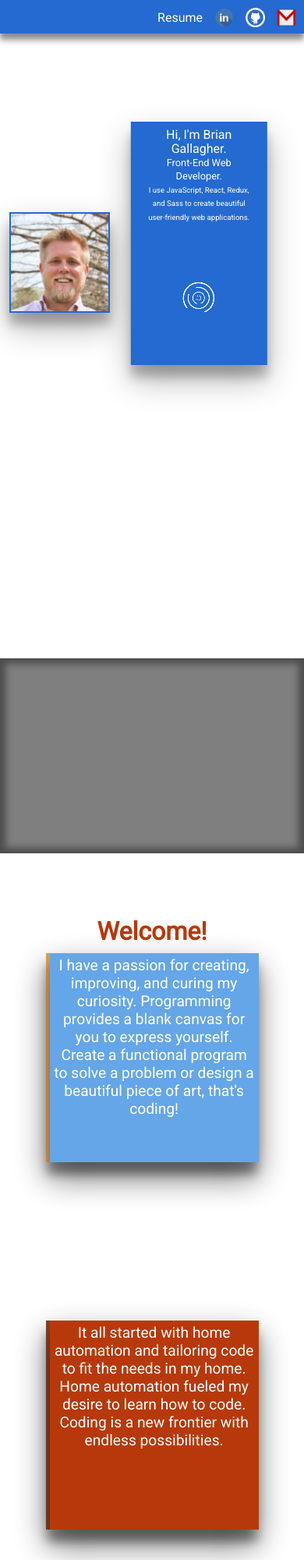
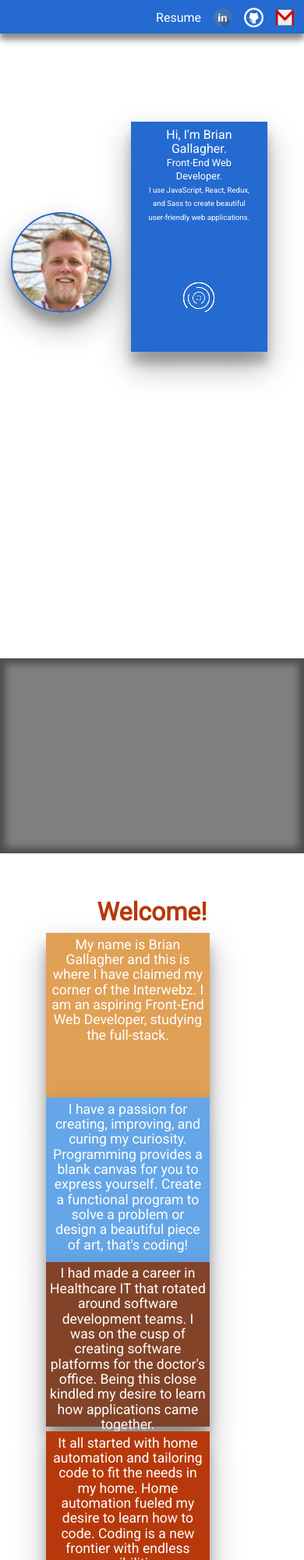
Before and after one commit to bgallagher-9/main-site, a website: page app/index.html in a window 390 px wide. Shown: the top 2000 px of the page at 78% size. Drawn offline with Linux system fonts and the light colour scheme.

Commit message:
still styling

```diff
--- a/app/scss/about.scss
+++ b/app/scss/about.scss
@@ -1,7 +1,7 @@
 .about-bg {
   background-color: #fff;
   width: 100%;
-  height: 125%;
+  min-height: 100%;
 
 
   h3 {
@@ -9,7 +9,7 @@
     text-align: center;
     font-size: 2em;
     font-weight: 700;
-    padding-top: 10vh;
+    padding-top: 15%;
   }
 
   .about {
@@ -27,7 +27,7 @@
       text-align: center;
       line-height: 1.2em;
       display: inline-block;
-      padding: 1vw;
+      padding: 2%;
     }
     .p-card1 {
       position: absolute;
@@ -63,12 +63,9 @@
   animation: fadein 2.7s;
 }
 
-
-
 .card-slide1 {
   transform: translate(100px, 100px);
   transition: all 1.5s ease-in-out;
-
 }
 .card-slide2 {
   transform: translate(-100px, 100px);
@@ -82,3 +79,51 @@
   transform: translate(-100px, -100px);
   transition: all 1.5s ease-in-out;
 }
+
+@media (max-width: 400px) and (orientation: portrait) {
+  .about-bg {
+    .about {
+
+      .about-card {
+        height: 200px;
+        width: 200px;
+        display: inline-block;
+
+        font-size: 1.1em;
+        line-height: 1.1em;
+      }
+      .p-card1 {
+        position: static;
+        background-color: #e0a056;
+      }
+      .p-card2 {
+        position: static;
+        background-color: #65A6E8;
+      }
+      .p-card3 {
+        position: static;
+        background-color: #824328;
+      }
+      .p-card4 {
+        position: static;
+        background-color: #B7390B;
+      }
+      .card-slide1 {
+        transform: translate(0px, 0px);
+        transition: all 1.5s ease-in-out;
+      }
+      .card-slide2 {
+        transform: translate(0px, 0px);
+        transition: all 1.5s ease-in-out;
+        }
+      .card-slide3 {
+        transform: translate(0px, 0px);
+        transition: all 1.5s ease-in-out;
+      }
+      .card-slide4 {
+        transform: translate(0px, 0px);
+        transition: all 1.5s ease-in-out;
+      }
+    }
+  }
+}
--- a/app/scss/divider.scss
+++ b/app/scss/divider.scss
@@ -1,6 +1,6 @@
 .divider {
   height: 250px;
-  width: 100vw;
+  width: 100%;
   // background-color: #00125C;
   background-image: url('./../images/sun1.jpg');
   background-position: center;
--- a/app/scss/home.scss
+++ b/app/scss/home.scss
@@ -2,29 +2,27 @@ body, html {
   font-family: 'Roboto', sans-serif;
   height: 100%;
 }
-
 .home {
   background-color: #fff;
-  // background-attachment: fixed;
   width: 100%;
   height: 100%;
-  // overflow: hidden;
-
     .container-home {
       background-color: #246ad0;
       width: 40%;
       height: 50%;
       box-shadow: 0 19px 38px rgba(0,0,0,0.30), 0 15px 12px rgba(0,0,0,0.22);
+
     }
     .centered {
       margin: 20% auto 0;
     }
-
+    .top-margin {
+      margin-top: 20%;
+    }
   .cvs {
     margin: 0 auto;
     width: 200px;
   }
-
   .name {
     width: 35vw;
     height: 15vh;
@@ -32,14 +30,12 @@ body, html {
     color: white;
     font-size: 1.5em;
     text-align: center;
-    padding-top: 10vh;
+    padding-top: 14%;
     border-radius: 3px;
     line-height: 1.3em;
-
     div {
       font-size: .8em;
     }
-
     p {
       font-size: .6em;
     }
@@ -49,7 +45,6 @@ body, html {
 .home-slide {
   transform: translateX(18vw);
   transition: all 1.3s ease-in-out;
-  margin-top: 20vh;
   display: inline-block;
 }
 
@@ -61,7 +56,7 @@ body, html {
   background-repeat: no-repeat;
   background-position: center;
   background-size: cover;
-  // border-radius: 100%;
+  border-radius: 100%;
   border: 2px solid #246ad0;
   animation: fadein 3s;
   display: inline-block;
@@ -79,12 +74,10 @@ body, html {
       height: 125px;
       width: 125px;
       margin-bottom: 3%;
-      margin-left: 3%;
-      margin-top: 2%;
     }
     .container-home {
       margin-top: 40%;
-      height: 37%;
+      height: 35%;
       width: 45%;
     }
     .name {
@@ -93,13 +86,15 @@ body, html {
       line-height: 1.1em;
     }
     .home-slide {
-      transform: translateX(13%);
+      transform: translateX(12%);
     }
     .cvs {
       zoom: .3;
       padding-top: 35%;
     }
   }
+
+
 };
 @media (max-width: 641px) and (orientation: landscape) {
   .home {
@@ -128,7 +123,7 @@ body, html {
   }
 };
 
-@media (max-width: 450px) and (min-width: 400px) and (orientation: portrait) {
+@media (max-width: 500px) and (min-width: 401px) and (orientation: portrait) {
   .home {
     .face {
       height: 125px;
@@ -150,8 +145,8 @@ body, html {
       transform: translateX(10vw);
     }
     .cvs {
-      zoom: .3;
-      padding-top: 16vh;
+      zoom: .4;
+      padding-top: 10%;
     }
   }
 };
@@ -206,7 +201,58 @@ body, html {
   }
 };
 
-@media (max-width: 1025px) and (min-width: 500px) and (orientation: portrait) {
+@media (max-width: 1025px) and (min-width: 730px) and (orientation: portrait) {
+  .home {
+    .container-home {
+      height: 40%;
+    }
+    .home-slide {
+      transform: translateX(17vw);
+    }
+    .name {
+      font-size: 1.2em;
+      padding-top: 4vh;
+      line-height: 1.1em;
+    }
+    .face {
+      height: 250px;
+      width: 250px;
+      // margin-bottom: 8vh;
+      margin-left: 6vw;
+    }
+    .cvs {
+      zoom: .5;
+      margin-top: 6%;
+    }
+  }
+}
+@media (max-width: 729px) and (min-width: 501px) and (orientation: portrait) {
+  .home {
+    .container-home {
+      height: 35%;
+    }
+    .home-slide {
+      transform: translateX(10vw);
+    }
+    .name {
+      font-size: 1.2em;
+      padding-top: 4vh;
+      line-height: 1.1em;
+    }
+    .face {
+      height: 200px;
+      width: 200px;
+      // margin-bottom: 8vh;
+      margin-left: 5vw;
+    }
+    .cvs {
+      zoom: .5;
+      margin-top: 6%;
+    }
+  }
+}
+
+@media (max-width: 1025px) and (min-width: 800px) and (orientation: landscape) {
   .home {
     .container-home {
       height: 40%;
@@ -220,5 +266,9 @@ body, html {
       margin-bottom: 8vh;
       margin-left: 6vw;
     }
+    .cvs {
+      zoom: .5;
+      margin-top: 6%;
+    }
   }
 }
--- a/app/scss/navbar.scss
+++ b/app/scss/navbar.scss
@@ -1,7 +1,7 @@
 .contact {
   background-color: #246ad0;
   height: 43px;
-  width: 100%;
+  width: 100vw;
   position: fixed;
   top: 0;
   left: 0;
@@ -13,26 +13,26 @@
     height: 25px;
     position: fixed;
     top: 10px;
-    right: 10px;
+    right: 12px;
   }
   .linkedin img {
     width: 25px;
     height: 25px;
     position: fixed;
     top: 10px;
-    right: 90px;
+    right: 92px;
   }
   .github img {
     width: 25px;
     height: 25px;
     position: fixed;
     top: 10px;
-    right: 50px;
+    right: 52px;
   }
   .resume {
     position: fixed;
     top: 15px;
-    right: 130px;
+    right: 132px;
     a {
       text-decoration: none;
       color: white;
--- a/app/scss/style.css
+++ b/app/scss/style.css
@@ -60,6 +60,8 @@ body, html {
     box-shadow: 0 19px 38px rgba(0, 0, 0, 0.3), 0 15px 12px rgba(0, 0, 0, 0.22); }
   .home .centered {
     margin: 20% auto 0; }
+  .home .top-margin {
+    margin-top: 20%; }
   .home .cvs {
     margin: 0 auto;
     width: 200px; }
@@ -70,7 +72,7 @@ body, html {
     color: white;
     font-size: 1.5em;
     text-align: center;
-    padding-top: 10vh;
+    padding-top: 14%;
     border-radius: 3px;
     line-height: 1.3em; }
     .home .name div {
@@ -81,7 +83,6 @@ body, html {
 .home-slide {
   transform: translateX(18vw);
   transition: all 1.3s ease-in-out;
-  margin-top: 20vh;
   display: inline-block; }
 
 .face {
@@ -92,6 +93,7 @@ body, html {
   background-repeat: no-repeat;
   background-position: center;
   background-size: cover;
+  border-radius: 100%;
   border: 2px solid #246ad0;
   animation: fadein 3s;
   display: inline-block;
@@ -107,19 +109,17 @@ body, html {
   .home .face {
     height: 125px;
     width: 125px;
-    margin-bottom: 3%;
-    margin-left: 3%;
-    margin-top: 2%; }
+    margin-bottom: 3%; }
   .home .container-home {
     margin-top: 40%;
-    height: 37%;
+    height: 35%;
     width: 45%; }
   .home .name {
     font-size: 1em;
     padding-top: 1vh;
     line-height: 1.1em; }
   .home .home-slide {
-    transform: translateX(13%); }
+    transform: translateX(12%); }
   .home .cvs {
     zoom: .3;
     padding-top: 35%; } }
@@ -143,7 +143,7 @@ body, html {
     zoom: .4;
     padding-top: 7%; } }
 
-@media (max-width: 450px) and (min-width: 400px) and (orientation: portrait) {
+@media (max-width: 500px) and (min-width: 401px) and (orientation: portrait) {
   .home .face {
     height: 125px;
     width: 125px;
@@ -160,8 +160,8 @@ body, html {
   .home .home-slide {
     transform: translateX(10vw); }
   .home .cvs {
-    zoom: .3;
-    padding-top: 16vh; } }
+    zoom: .4;
+    padding-top: 10%; } }
 
 @media (max-width: 737px) and (min-width: 666px) and (orientation: landscape) {
   .home .face {
@@ -194,7 +194,41 @@ body, html {
         width: 200px;
         box-shadow: 0 19px 38px rgba(0, 0, 0, 0.3), 0 15px 12px rgba(0, 0, 0, 0.22); } }
 
-@media (max-width: 1025px) and (min-width: 500px) and (orientation: portrait) {
+@media (max-width: 1025px) and (min-width: 730px) and (orientation: portrait) {
+  .home .container-home {
+    height: 40%; }
+  .home .home-slide {
+    transform: translateX(17vw); }
+  .home .name {
+    font-size: 1.2em;
+    padding-top: 4vh;
+    line-height: 1.1em; }
+  .home .face {
+    height: 250px;
+    width: 250px;
+    margin-left: 6vw; }
+  .home .cvs {
+    zoom: .5;
+    margin-top: 6%; } }
+
+@media (max-width: 729px) and (min-width: 501px) and (orientation: portrait) {
+  .home .container-home {
+    height: 35%; }
+  .home .home-slide {
+    transform: translateX(10vw); }
+  .home .name {
+    font-size: 1.2em;
+    padding-top: 4vh;
+    line-height: 1.1em; }
+  .home .face {
+    height: 200px;
+    width: 200px;
+    margin-left: 5vw; }
+  .home .cvs {
+    zoom: .5;
+    margin-top: 6%; } }
+
+@media (max-width: 1025px) and (min-width: 800px) and (orientation: landscape) {
   .home .container-home {
     height: 40%; }
   .home .home-slide {
@@ -203,18 +237,21 @@ body, html {
     height: 250px;
     width: 250px;
     margin-bottom: 8vh;
-    margin-left: 6vw; } }
+    margin-left: 6vw; }
+  .home .cvs {
+    zoom: .5;
+    margin-top: 6%; } }
 
 .about-bg {
   background-color: #fff;
   width: 100%;
-  height: 125%; }
+  min-height: 100%; }
   .about-bg h3 {
     color: #B7390B;
     text-align: center;
     font-size: 2em;
     font-weight: 700;
-    padding-top: 10vh; }
+    padding-top: 15%; }
   .about-bg .about {
     width: 70%;
     height: 70%;
@@ -229,7 +266,7 @@ body, html {
       text-align: center;
       line-height: 1.2em;
       display: inline-block;
-      padding: 1vw; }
+      padding: 2%; }
     .about-bg .about .p-card1 {
       position: absolute;
       top: -100px;
@@ -272,10 +309,42 @@ body, html {
   transform: translate(-100px, -100px);
   transition: all 1.5s ease-in-out; }
 
+@media (max-width: 400px) and (orientation: portrait) {
+  .about-bg .about .about-card {
+    height: 200px;
+    width: 200px;
+    display: inline-block;
+    font-size: 1.1em;
+    line-height: 1.1em; }
+  .about-bg .about .p-card1 {
+    position: static;
+    background-color: #e0a056; }
+  .about-bg .about .p-card2 {
+    position: static;
+    background-color: #65A6E8; }
+  .about-bg .about .p-card3 {
+    position: static;
+    background-color: #824328; }
+  .about-bg .about .p-card4 {
+    position: static;
+    background-color: #B7390B; }
+  .about-bg .about .card-slide1 {
+    transform: translate(0px, 0px);
+    transition: all 1.5s ease-in-out; }
+  .about-bg .about .card-slide2 {
+    transform: translate(0px, 0px);
+    transition: all 1.5s ease-in-out; }
+  .about-bg .about .card-slide3 {
+    transform: translate(0px, 0px);
+    transition: all 1.5s ease-in-out; }
+  .about-bg .about .card-slide4 {
+    transform: translate(0px, 0px);
+    transition: all 1.5s ease-in-out; } }
+
 .contact {
   background-color: #246ad0;
   height: 43px;
-  width: 100%;
+  width: 100vw;
   position: fixed;
   top: 0;
   left: 0;
@@ -286,23 +355,23 @@ body, html {
     height: 25px;
     position: fixed;
     top: 10px;
-    right: 10px; }
+    right: 12px; }
   .contact .linkedin img {
     width: 25px;
     height: 25px;
     position: fixed;
     top: 10px;
-    right: 90px; }
+    right: 92px; }
   .contact .github img {
     width: 25px;
     height: 25px;
     position: fixed;
     top: 10px;
-    right: 50px; }
+    right: 52px; }
   .contact .resume {
     position: fixed;
     top: 15px;
-    right: 130px; }
+    right: 132px; }
     .contact .resume a {
       text-decoration: none;
       color: white; }
@@ -390,7 +459,7 @@ body, html {
 
 .divider {
   height: 250px;
-  width: 100vw;
+  width: 100%;
   background-image: url("./../images/sun1.jpg");
   background-position: center;
   background-repeat: no-repeat;
--- a/app/src/script.js
+++ b/app/src/script.js
@@ -88,6 +88,7 @@ var p4 = document.querySelector('.p-card4');
 function intro() {
   homeSlide.classList.add('home-slide');
   homeSlide.classList.remove('centered');
+  homeSlide.classList.add('top-margin');
   addFace.classList.add('face');
 
 };
```
Also changed, not shown: app/index.html (+1 -0 lines).
